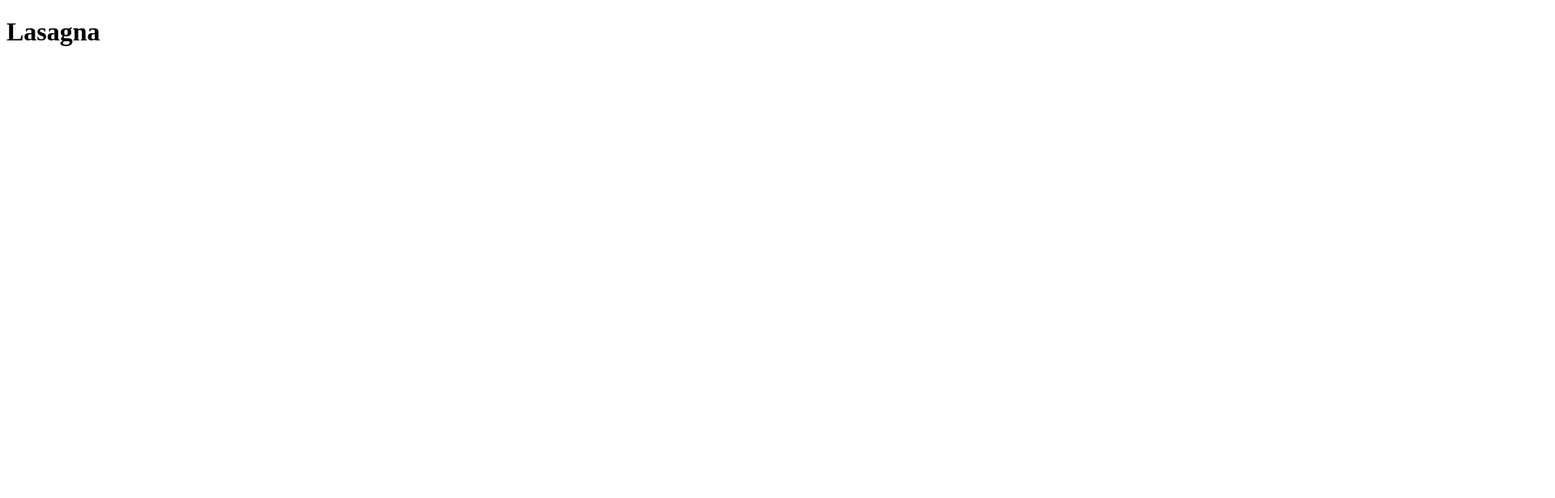
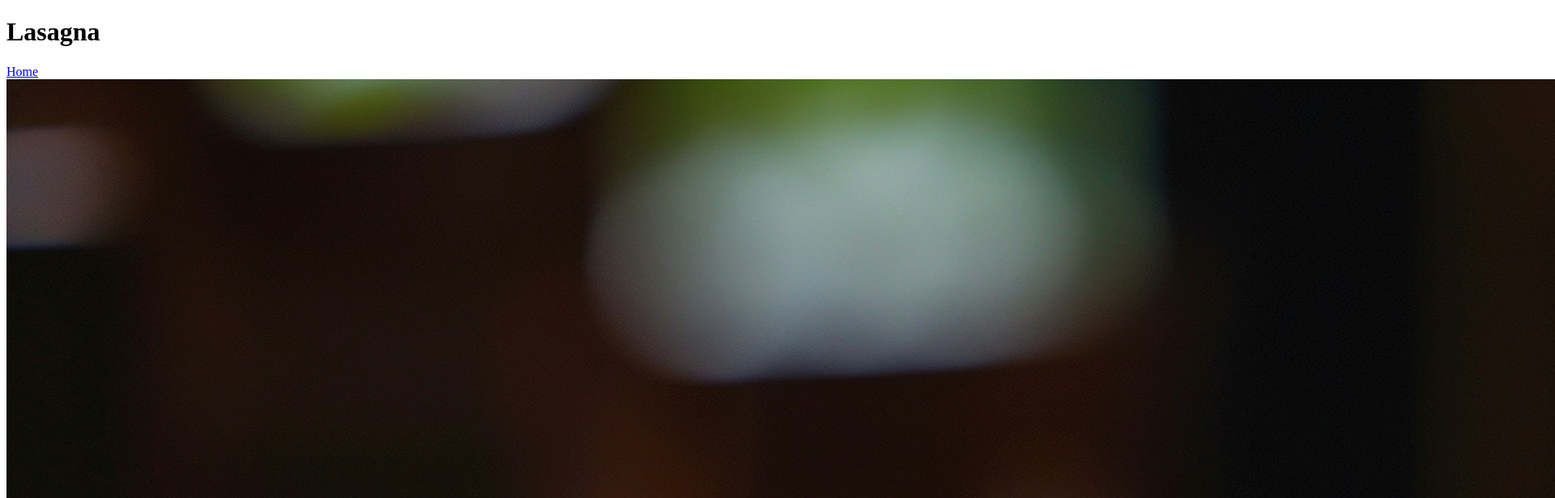
Before and after one commit to SiegFiend/odin-recipes, a plain HTML site: page recipes/lasagna.html in a window 1280 px wide. Shown: the top 616 px of the page at 81% size, 1920 px wide, since content can reach past the window. Drawn offline with Linux system fonts and the light colour scheme.

```diff
--- a/recipes/lasagna.html
+++ b/recipes/lasagna.html
@@ -7,5 +7,7 @@
   </head>
   <body>
     <h1>Lasagna</h1>
+    <a href="../index.html">Home</a>
+    <img src="../images/lasagna.jpg" alt="lasagnia by Emanuel Ekstrom" />
   </body>
 </html>
```
Also changed, not shown: recipes/baked-oats.html (+1 -0 lines), recipes/breakfast-burrito.html (+2 -0 lines).
